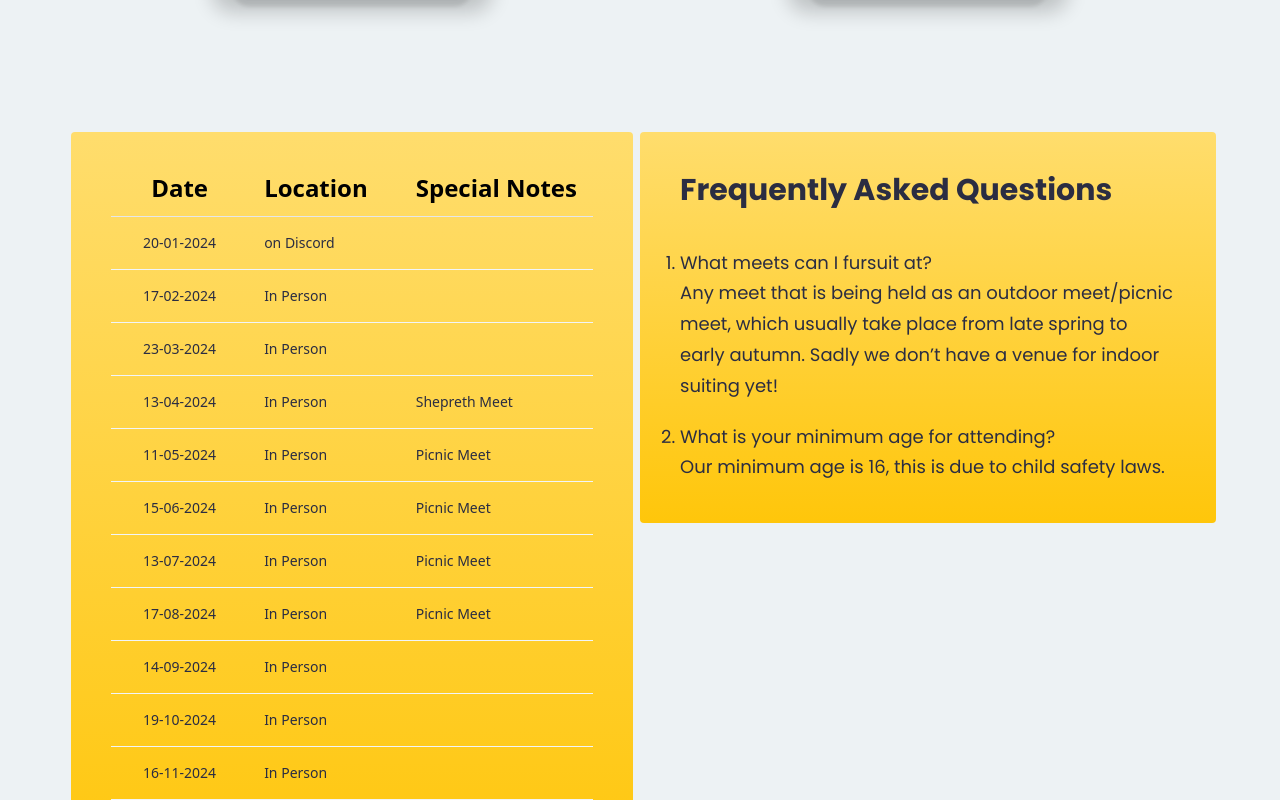
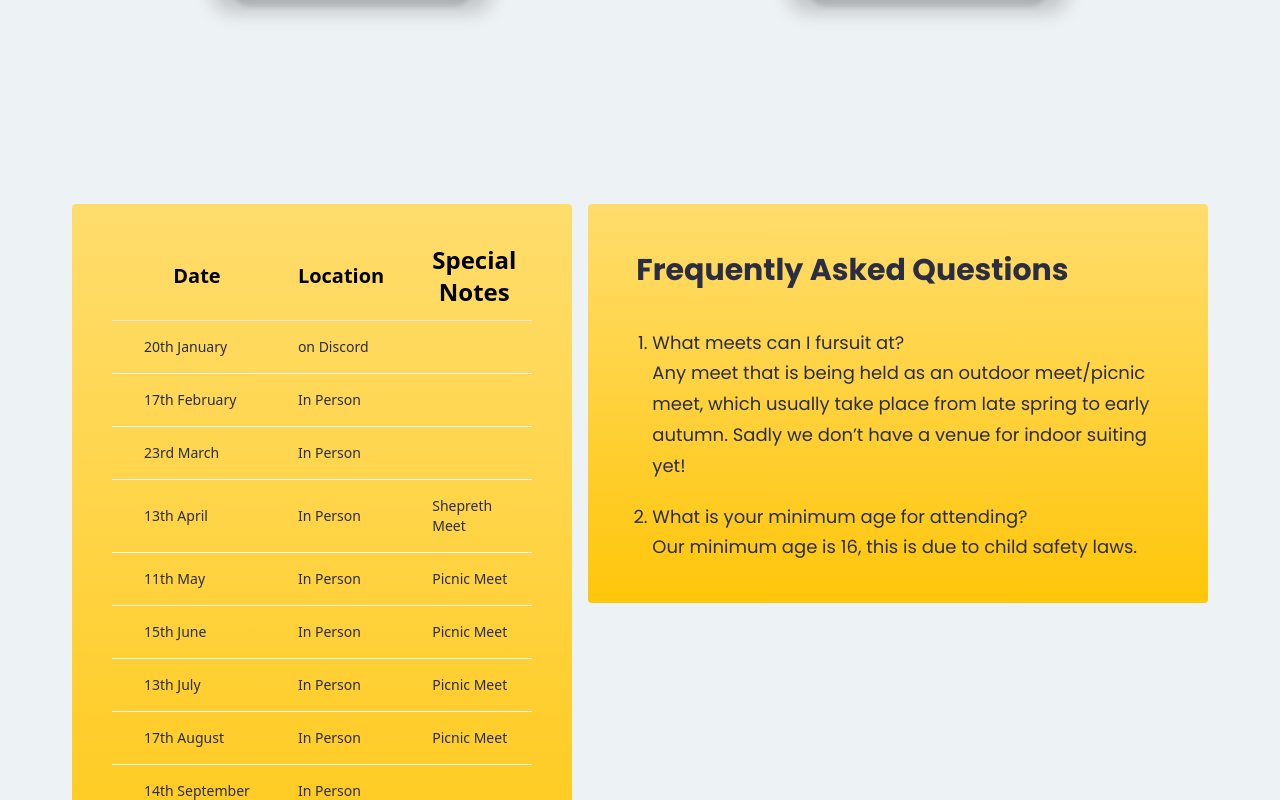
Before and after one commit to CambFurs/CambFursSite, a React (Vite) app: page / in a window 1280 px wide. Shown: the part 1820-2620 px from the top of the page. Built offline with nearby package versions, Linux system fonts and the light colour scheme.

Commit message:
In the words of James Acaster, 'Started making it, had a breakdown, bon appetit!'

```diff
--- a/src/App.tsx
+++ b/src/App.tsx
@@ -1,7 +1,7 @@
 import { useEffect, useState } from 'react';
 import styles from './style';
 
-import { Navbar, Faq, Footer, MeetDates, Rules, Socials, Hero , NextMeet,  StaffBar} from './components';
+import { Navbar, Footer, Rules, Socials, Hero , StaffBar, DateFaqHero} from './components';
 
 const App = () => {
   const [darkColourMode, setDarkColourMode] = useState<boolean>(localStorage.theme === 'Dark Mode' || (!('theme' in localStorage) && window.matchMedia('(prefers-color-scheme: dark)').matches));
@@ -37,15 +37,19 @@ const App = () => {
           <StaffBar/>
         </div>
       </div>
+      <div className='divide-y-8 dark:divide-[#525459] divide-[#F5D6B4]'>
       <div className={`dark:bg-primary bg-primary-light ${styles.paddingX} ${styles.flexStart}`}>
-        <div className={`${styles.boxWidth}`}>
-          <MeetDates/>
-        </div>
-        <div className={`${styles.boxWidth}`}>
-          <Faq/>
+        <DateFaqHero/>
+      </div>
+
+        <div className={`bg-orange-300 dark:bg-neutral-400 ${styles.paddingX} ${styles.flexStart}`}>
+          <div className={`${styles.boxWidth}`}>
+            <Footer/>
+          </div>
         </div>
       </div>
     </div>
+
   )
 };
 
--- /dev/null
+++ b/src/components/DateFaqHero.tsx
@@ -0,0 +1,17 @@
+import styles from '../style';
+import Faq  from './Faq';
+import MeetDates  from './MeetDates';
+
+const DateFaqHero = () => {
+    return (
+    <div className={`flex sm:flex-row flex-col ${styles.paddingY}`}>
+        <div className={`${styles.flexCenter}`}>
+          <MeetDates/>
+        </div>
+        <div className={`${styles.flexStart}`}>
+          <Faq/>
+        </div>
+      </div>
+    );
+}
+export default DateFaqHero;
--- a/src/components/Faq.tsx
+++ b/src/components/Faq.tsx
@@ -1,8 +1,7 @@
 import { faq } from '../constants';
-import {arrowdown} from '../assets';
+import { arrowdown } from '../assets';
 import styles from '../style';
 import { useState } from 'react';
-
 
 const Faq = () => {
   const [visibleKey, setVisibleKey] = useState<number | null>(null);
@@ -16,12 +15,12 @@ const Faq = () => {
   };
 
   return (
-    <section id="faq" className={`${styles.flexCenter} flex-row flex-wrap sm:mb-20 mg-6`}>
-      <div className={`sm:my-0 my-10 rounded dark:bg-black-gradient bg-orange-gradient xs:p-2 sm:p-5 md:p-10 `}>
-        <h2 className='text-3xl dark:text-white text-near-black font-poppins font-bold mb-10'>Frequently Asked Questions</h2>
-        <ol className="" style={{ listStyleType: 'decimal' }}>
-          {faq.map((fact) => (
-            <li className={`${styles.paragraph} max-w-470px mt-5`}>
+    <div id="faq" className={`${styles.flexCenter} flex-1 flex-row flex-wrap sm:mb-20 w-1/2 m-2`}>
+      <div className={`sm:my-0 my-10 rounded dark:bg-black-gradient bg-orange-gradient xs:p-5 sm:p-5 md:p-10 `}>
+        <h2 className='text-3xl dark:text-white text-near-black font-poppins font-bold m-2 mb-10'>Frequently Asked Questions</h2>
+        <ol className="list-decimal pl-5" style={{ listStyleType: 'decimal', paddingLeft: '1.5rem', margin: '0' }}>
+          {faq.map((fact, index) => (
+            <li key={index} className={`${styles.paragraph} max-w-470px mt-5`}>
               {fact.question}
               <p className='dark:text-white text-near-black'>
                 {fact.answer}
@@ -30,7 +29,7 @@ const Faq = () => {
           ))}
         </ol>
       </div>
-    </section>
+    </div>
   );
 };
 
--- a/src/components/Footer.tsx
+++ b/src/components/Footer.tsx
@@ -1,6 +1,10 @@
 const Footer = () => {
   return (
-    <div>Footer</div>
+    <div className="h-4">
+      <p className="flex-1 font-poppins text-xs font-bold dark:text-white dark:text-zinc-600">
+        Made by Killer Wing Designs in partnership with CambFurs © 2024
+      </p>
+    </div>
   )
 }
 
--- a/src/components/Hero.tsx
+++ b/src/components/Hero.tsx
@@ -9,7 +9,7 @@ type HeroProps = {
 const Hero = (props: HeroProps) => (
   <section id="home" className={`flex md:flex-row flex-col ${styles.paddingY}`}>
     <div className={`flex-1 ${styles.flexStart} flex-col xl:px-0 sm:px-16 px-6`}>
-      <div className='flex flex-row justify-between items-centerw-full'>
+      <div className='flex flex-row justify-between items-center w-full'>
         <h1 className='flex-1 font-poppins font-semi-bold ss:text-[72px] text-[52px] dark:text-white text-near-black ss:leading-[75px] leading-[50px]'> <span className='font-bold'>Cambridge</span> <br/> {' '} <span className='dark:text-gradient text-orange-gradient'>Furs {' '}</span></h1>
         <div className="ss:flex hidden med:mr-4 mr-0">
           <JoinButton darkColourMode={props.darkColourMode}/>
@@ -17,7 +17,7 @@ const Hero = (props: HeroProps) => (
       </div>
       <p className={`${styles.paragraph} max-w-470px mt-5 dark:text-white text-near-black`}>Cambridge Furs is a small, community-driven furmeet that has been around since the late 1990s, serving as a social group for furries over 16 in Cambridgeshire and beyond.</p>
     </div>
-    <div className={`flex-1 flex ${styles.flexCenter} md:my-0 my-10 relative`}>
+    <div className={`flex-1 flex ${styles.flexCenter} md:my-0 my-10 `}>
       <NextMeet/>
     </div>
     <div className={`ss:hidden ${styles.flexCenter}`}>
@@ -26,4 +26,4 @@ const Hero = (props: HeroProps) => (
   </section>
 )
 
-export default Hero
+export default Hero;
--- a/src/components/MeetDates.tsx
+++ b/src/components/MeetDates.tsx
@@ -1,32 +1,54 @@
 import { dates } from "../constants";
 import styles from "../style";
+
+const formatDate = (dateString: string) => {
+    const date = new Date(dateString.split('-').reverse().join('-'));
+    const day = date.getDate();
+    const month = date.toLocaleString('en-GB', { month: 'long' });
+    const ordinal = getOrdinal(day);
+    return `${ordinal} ${month}`;
+};
+
+const getOrdinal = (day: number) => {
+    const suffixes = ["th", "st", "nd", "rd"];
+    const relevantDigits = (day > 3 && day < 21) || day % 10 > 3 ? 0 : day % 10;
+    return day + suffixes[relevantDigits];
+};
 
 const MeetDates = () => {
 const currentDate = new Date();
 
     return (
-        <section id="dates" className={`${styles.flexStart} flex-row flex-wrap sm:mb-20 mg-6`}>
-            <div className={`${styles.flexStart} sm:my-0 my-10 rounded dark:bg-black-gradient bg-orange-gradient xs:p-2 sm:p-5 md:p-10 `}>
-                <table className="border-collapse table-auto w-full text-sm">
+        <div id="dates" className={`flex-1 items-start flex-col m-2 pb-2`}>
+            <div className={` sm:my-0 mt-10 rounded dark:bg-black-gradient bg-orange-gradient pb-10 xs:p-2 sm:p-5 md:p-10`}>
+                <table className="border-collapse table-auto text-sm ">
                     <thead>
                         <tr >
-                            <th className="text-2xl border-b font-bold p-4 pl-8 pt-0 pb-3">Date</th>
-                            <th className="text-2xl border-b font-bold p-4 pl-8 pt-0 pb-3">Location</th>
-                            <th className="text-xl md:text-2xl border-b font-bold p-4 pl-8 pt-0 pb-3">Special Notes</th>
+                            <th className="xs:text-xl text-2xl border-b font-bold p-4 pl-8 pt-0 pb-3">Date</th>
+                            <th className="xs:text-xl text-2xl border-b font-bold p-4 pl-8 pt-0 pb-3">Location</th>
+                            <th className="xs:text-lg text-xl md:text-2xl border-b font-bold p-4 pl-8 pt-0 pb-3">Special Notes</th>
                         </tr>
                     </thead>
                     <tbody>
                         {dates.map((date, index) => (
                             <tr key={index}>
-                                <td className="border-b border-slate-100 dark:border-slate-700 p-4 pl-8 dark:text-white text-near-black">{date.date}</td>
+                                <td className="border-b border-slate-100 dark:border-slate-700 p-4 pl-8 dark:text-white text-near-black md:whitespace-nowrap">{formatDate(date.date)}</td>
                                 <td className="border-b border-slate-100 dark:border-slate-700 p-4 pl-8 dark:text-white text-near-black">{date.location}</td>
                                 <td className="border-b border-slate-100 dark:border-slate-700 p-4 pl-8 dark:text-white text-near-black">{date.specialNotes}</td>
                             </tr>
                         ))}
                     </tbody>
                 </table>
+                <div className="mt-2 sm:float-right xs:text-center">
+                    <a href="https://www.calendar.cambfurs.co.uk" target="_blank" rel="noreferrer" className="flex dark:text-white text-near-black">
+                        <svg xmlns="http://www.w3.org/2000/svg" fill="none" viewBox="0 0 24 24" strokeWidth={1.5} stroke="currentColor" className="size-4 m-1">
+                            <path strokeLinecap="round" strokeLinejoin="round" d="M3 16.5v2.25A2.25 2.25 0 0 0 5.25 21h13.5A2.25 2.25 0 0 0 21 18.75V16.5M16.5 12 12 16.5m0 0L7.5 12m4.5 4.5V3" />
+                        </svg>
+                        <p className="font-poppins  dark:text-white text-near-black">Download iCal</p>
+                    </a>
+                </div>
             </div>
-        </section>
+        </div>
     )
 }
 export default MeetDates;
--- a/src/components/index.tsx
+++ b/src/components/index.tsx
@@ -10,6 +10,7 @@ import Hero from "./Hero";
 import JoinButton from "./JoinButton";
 import NextMeet from './NextMeet';
 import ThemeSwitch from "./ThemeSwitch";
+import DateFaqHero from "./DateFaqHero";
 
 export {
     Navbar,
@@ -24,4 +25,5 @@ export {
     JoinButton,
     NextMeet,
     ThemeSwitch,
+    DateFaqHero,
 };
--- a/src/index.css
+++ b/src/index.css
@@ -34,7 +34,6 @@
   .text-near-black {
     color: #2B2D42;
   }
-
 }
 
 @layer components {.text-gradient {
```
